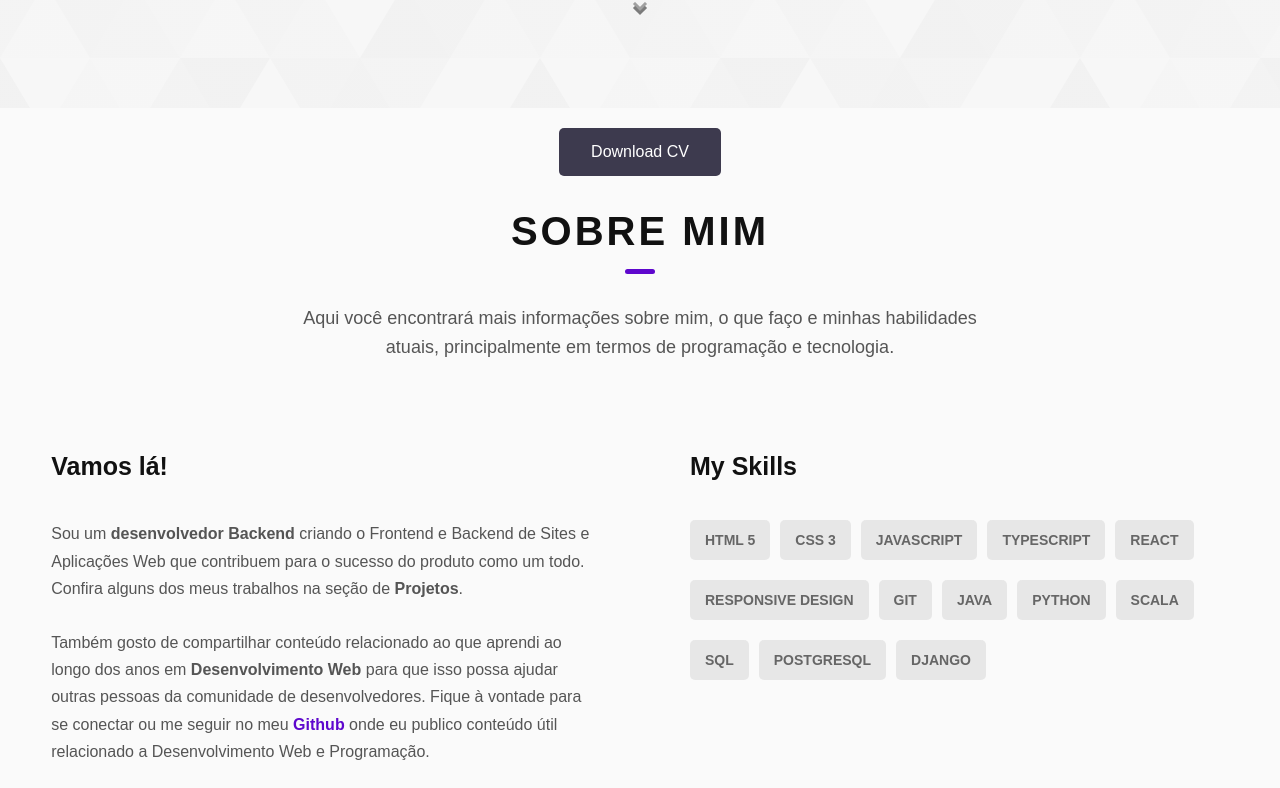
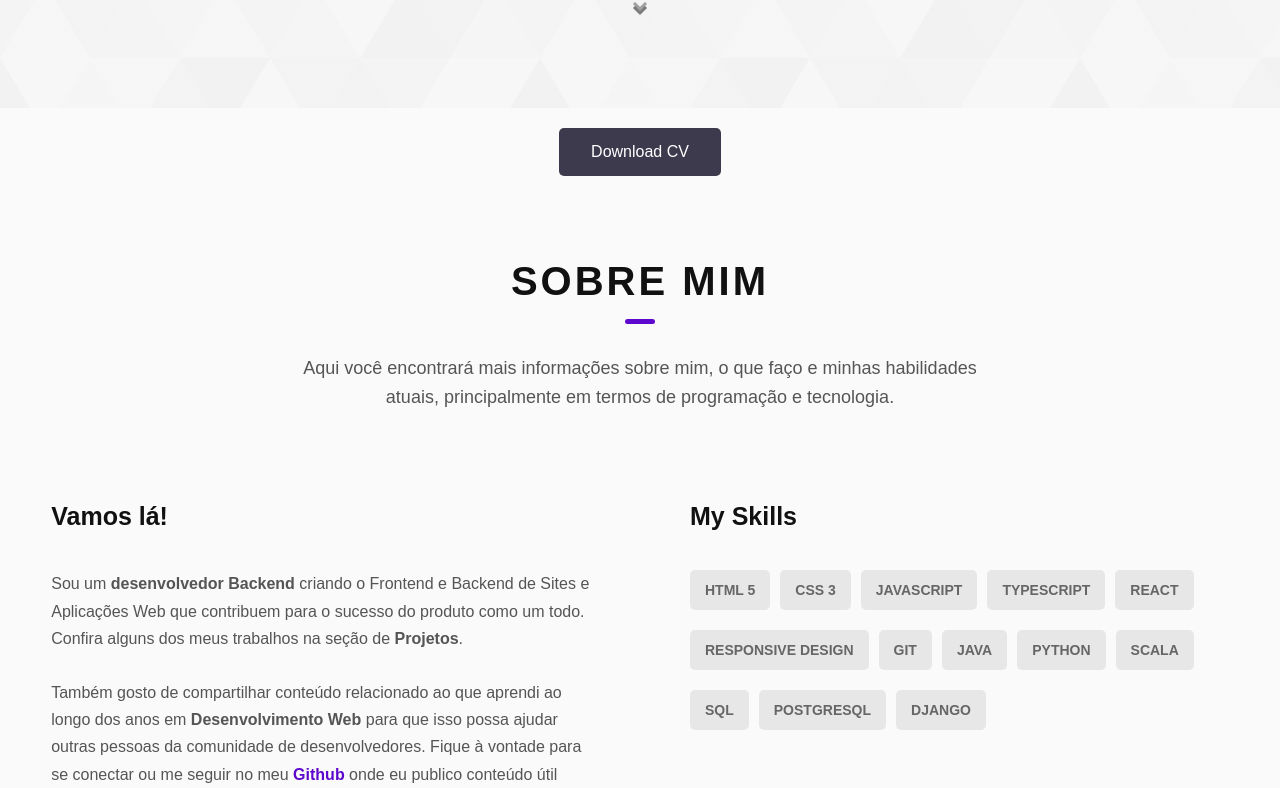
Before and after one commit to VetorMelo/portfolio_victor_react, a React (Vite) app: page / in a window 1280 px wide. Shown: the part 692-1480 px from the top of the page. Built offline with nearby package versions, Linux system fonts and the light colour scheme; a web font is replaced by a local one.

Commit message:
Atualização

```diff
--- a/src/app/App.jsx
+++ b/src/app/App.jsx
@@ -202,6 +202,7 @@ function App() {
 						download="cv-PDF-document"
 						target="_blank"
 						rel="noopener noreferrer"
+						id='download-cv'
 					>
 						<DownloadButton >
 							Download CV
--- a/src/app/App.module.css
+++ b/src/app/App.module.css
@@ -456,7 +456,7 @@
 .about {
     min-height: 100vh;
     background-color: var(--back-ground-color);
-    padding-top: 100px;
+    padding-top: 150px;
 }
 
 .container {
```
